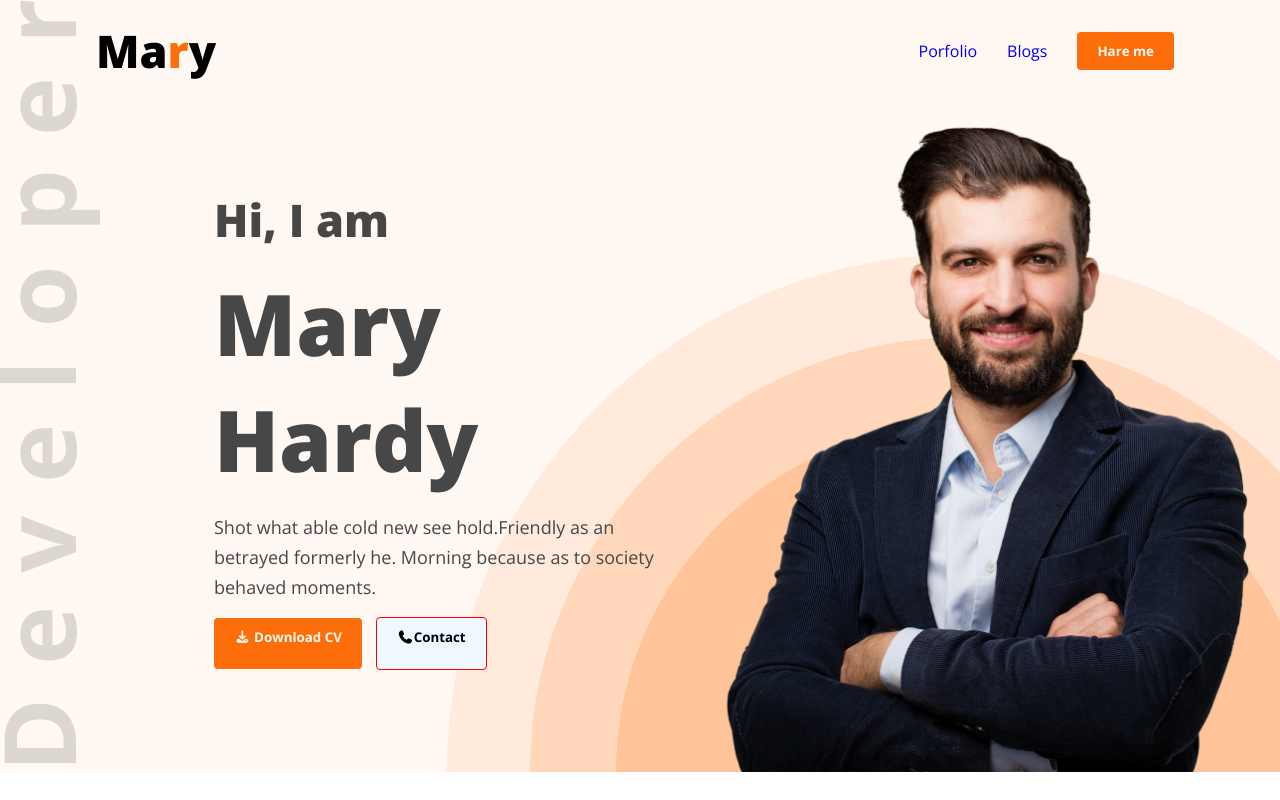
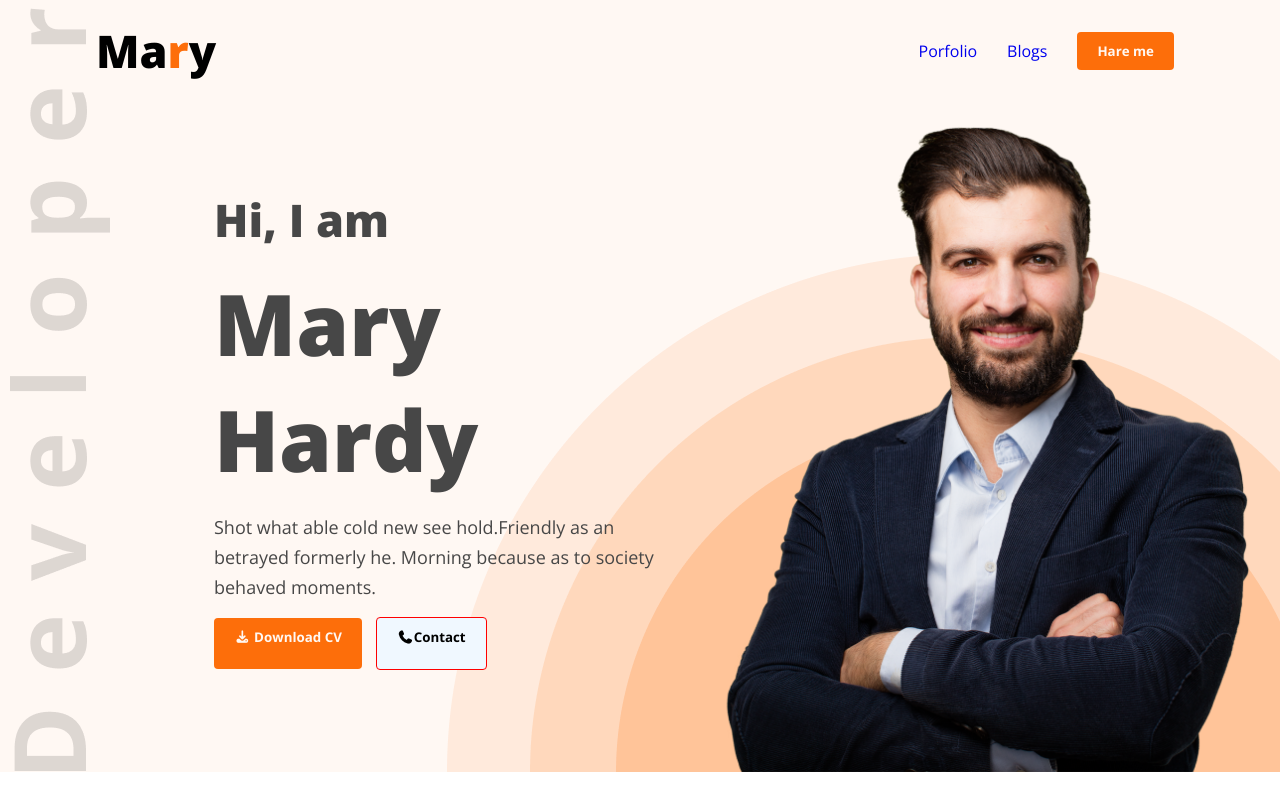
Before and after one commit to hridoybabu100/hero-dev-resource, a plain HTML site: page index.html in a window 1280 px wide. Shown: the top 800 px of the page. Drawn offline with nearby package versions, Linux system fonts and the light colour scheme.

Commit message:
file updated

```diff
--- a/style.css
+++ b/style.css
@@ -12,7 +12,7 @@
     margin-bottom: 60px;
     background-color: #FFF8F3;
     background-image: url(images/developer.png), url(images/header_bg.png);
-    background-position: top left, bottom right;
+    background-position: 10px 8px, bottom right;
     background-repeat: no-repeat;
 }
 #nav {
```
